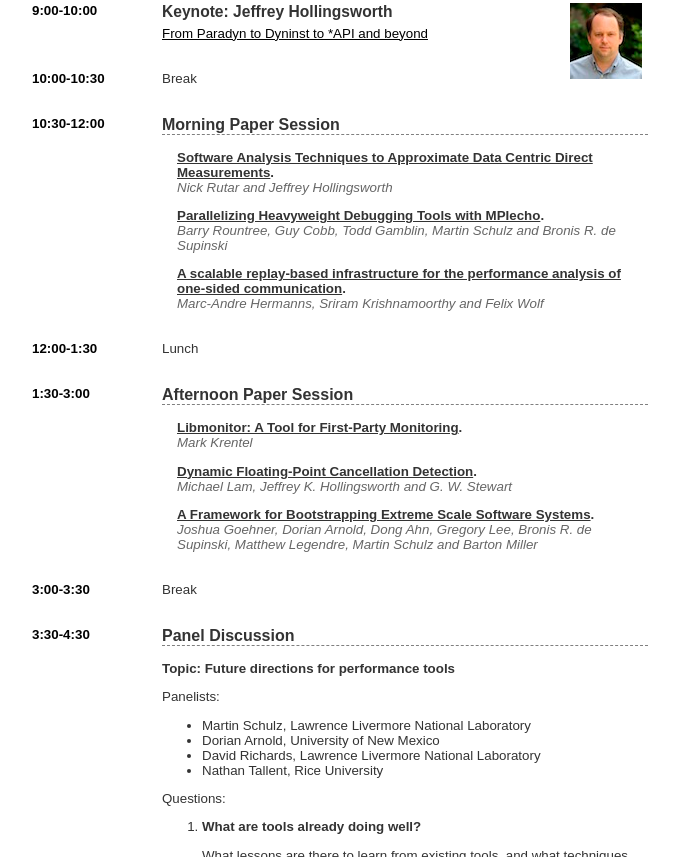
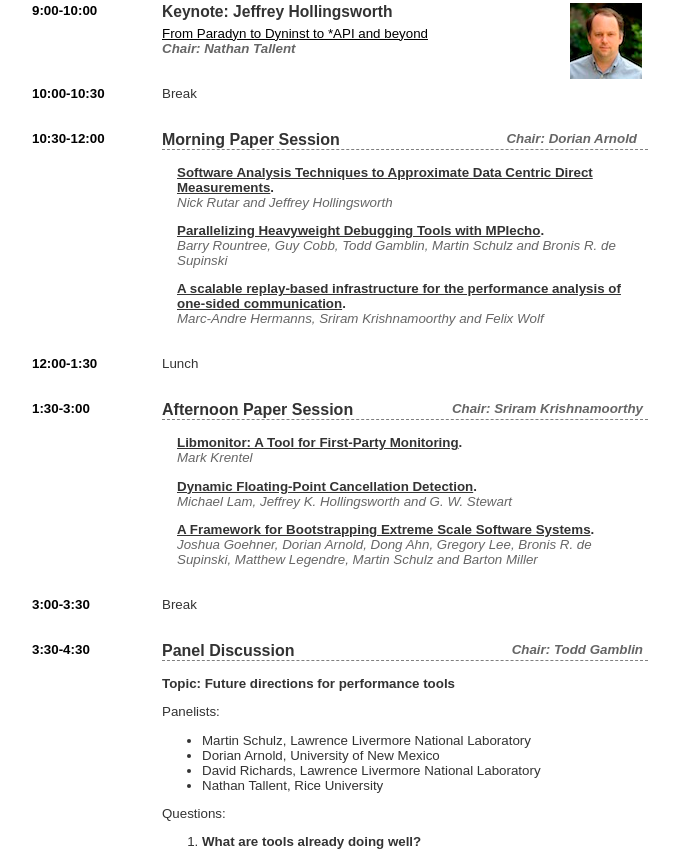
Before and after one commit to tgamblin/whist-2011, a plain HTML site: page program.html in a window 1280 px wide. Shown: the part 950-1807 px from the top of the page, without its empty margins (193-868 px from the left). Drawn offline with Linux system fonts and the light colour scheme.

Commit message:
Added session chairs.

```diff
--- a/program.html
+++ b/program.html
@@ -155,7 +155,7 @@ Please see <a href="whist-2011-map.pdf">this map</a> for the exact location.
         <a href="hollingsworth.html"><img src="HollingsworthTiny.jpg" align="right"/></a>
         <h3>Keynote: Jeffrey Hollingsworth</h3>
         <a href="hollingsworth.html">From Paradyn to Dyninst to *API and beyond</a>
-        <!--<br><span class="chair">Chair</span>-->
+        <br><span class="chair">Chair: Nathan Tallent</span>
       </dd>
 
       <dt>10:00-10:30</dt>
@@ -166,7 +166,7 @@ Please see <a href="whist-2011-map.pdf">this map</a> for the exact location.
       <dt>10:30-12:00</dt>
       <dd>
       <a name="morning"></a>
-      <!-- <h5><span class="chair">Chair</span></h5> -->
+      <h5><span class="chair">Chair: Dorian Arnold</span></h5>
       <h4>Morning Paper Session</h4>
     <p>
       <div class="paper">
@@ -193,7 +193,7 @@ Please see <a href="whist-2011-map.pdf">this map</a> for the exact location.
    <dt>1:30-3:00</dt>
    <dd>
       <a name="afternoon"></a>
-      <!-- <h5><span class="chair">Chair</span></h5> -->
+      <h5><span class="chair">Chair: Sriram Krishnamoorthy</span></h5>
       <h4>Afternoon Paper Session</h4>
     <p>
       <div class="paper">
@@ -220,6 +220,7 @@ Please see <a href="whist-2011-map.pdf">this map</a> for the exact location.
       <dt>3:30-4:30</dt>
       <dd>
         <a name="panel"></a>
+        <h5><span class="chair">Chair: Todd Gamblin</span></h5>
         <h4>Panel Discussion</h4>
         <b>Topic: Future directions for performance tools</b>
         <p>
```
Also changed, not shown: 1 other file.
